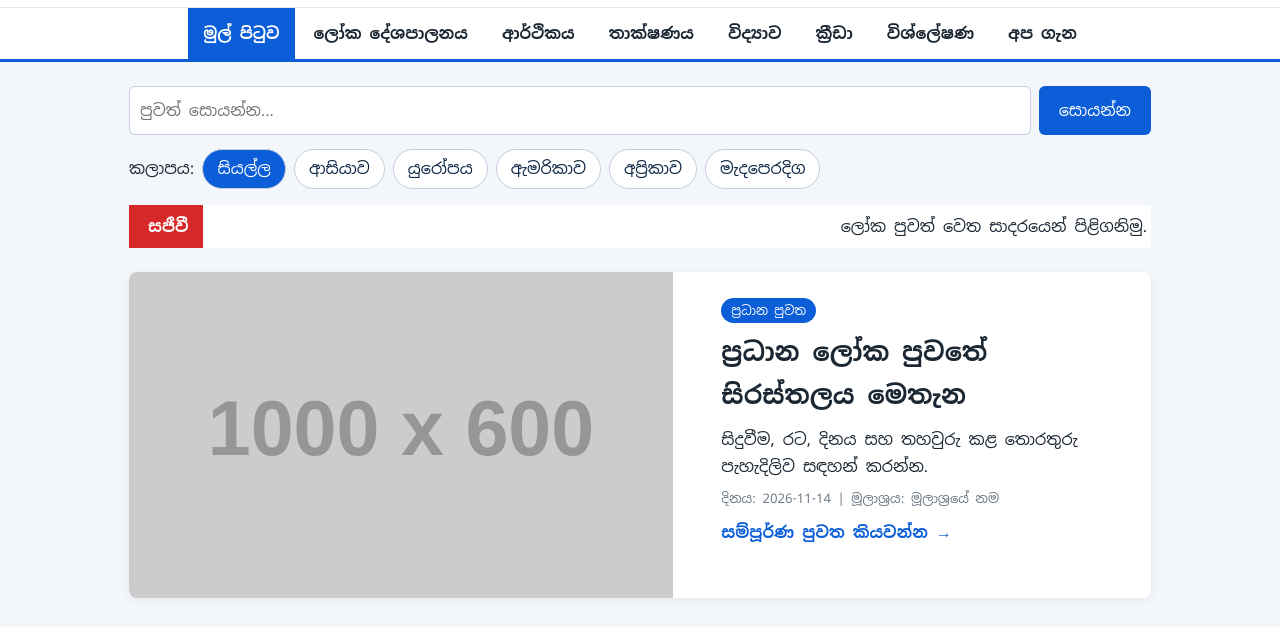
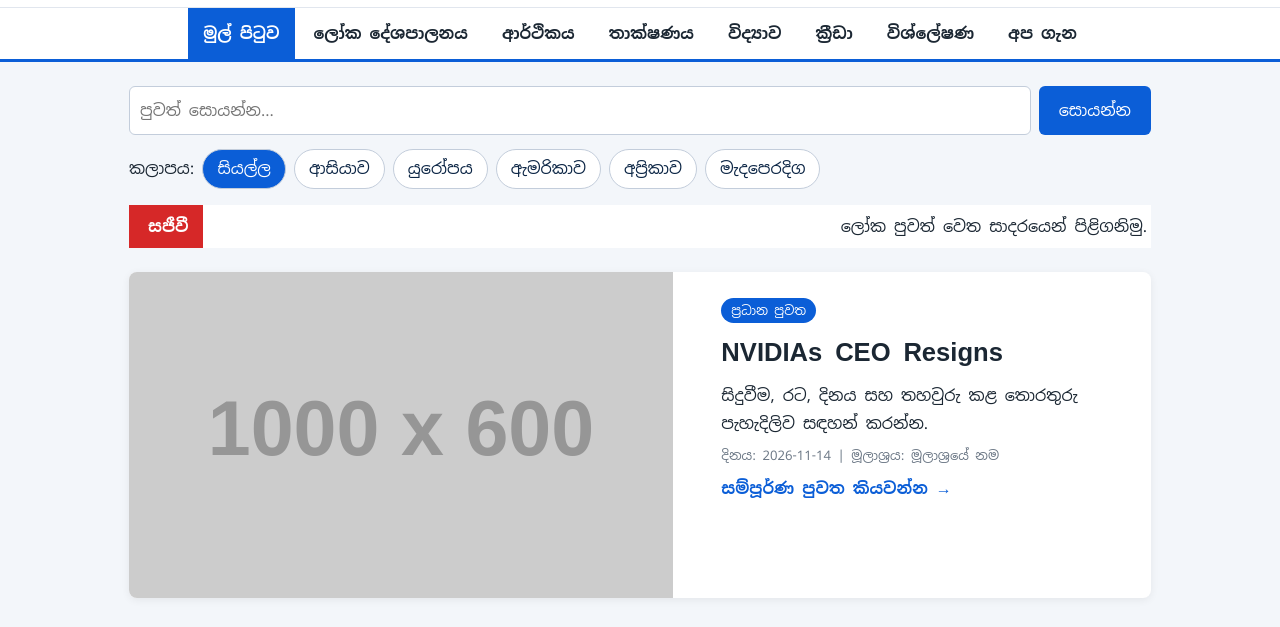
Before and after one commit to Freesofts456/Loka_Puwath, a plain HTML site: page index.html in a window 1280 px wide. Shown: the part 158-785 px from the top of the page. Drawn offline with Linux system fonts and the light colour scheme; placeholder pictures from the web are drawn by us.

Commit message:
Update index.html

```diff
--- a/index.html
+++ b/index.html
@@ -72,11 +72,11 @@
             <div class="featured-copy">
                 <span class="category">ප්‍රධාන පුවත</span>
                 <!-- ✏️ සිරස්තලය -->
-                <h2>ප්‍රධාන ලෝක පුවතේ සිරස්තලය මෙතැන</h2>
+                <h2>NVIDIAs CEO Resigns</h2>
                 <!-- ✏️ කෙටි විස්තරය -->
                 <p>සිදුවීම, රට, දිනය සහ තහවුරු කළ තොරතුරු පැහැදිලිව සඳහන් කරන්න.</p>
                 <p class="meta">දිනය: 2026-11-14 | මූලාශ්‍රය: මූලාශ්‍රයේ නම</p>
-                <a href="article.html" class="read-more">සම්පූර්ණ පුවත කියවන්න →</a>
+                <a href="news-nvidia.html" class="read-more">සම්පූර්ණ පුවත කියවන්න →</a>
             </div>
         </section>
 
```
